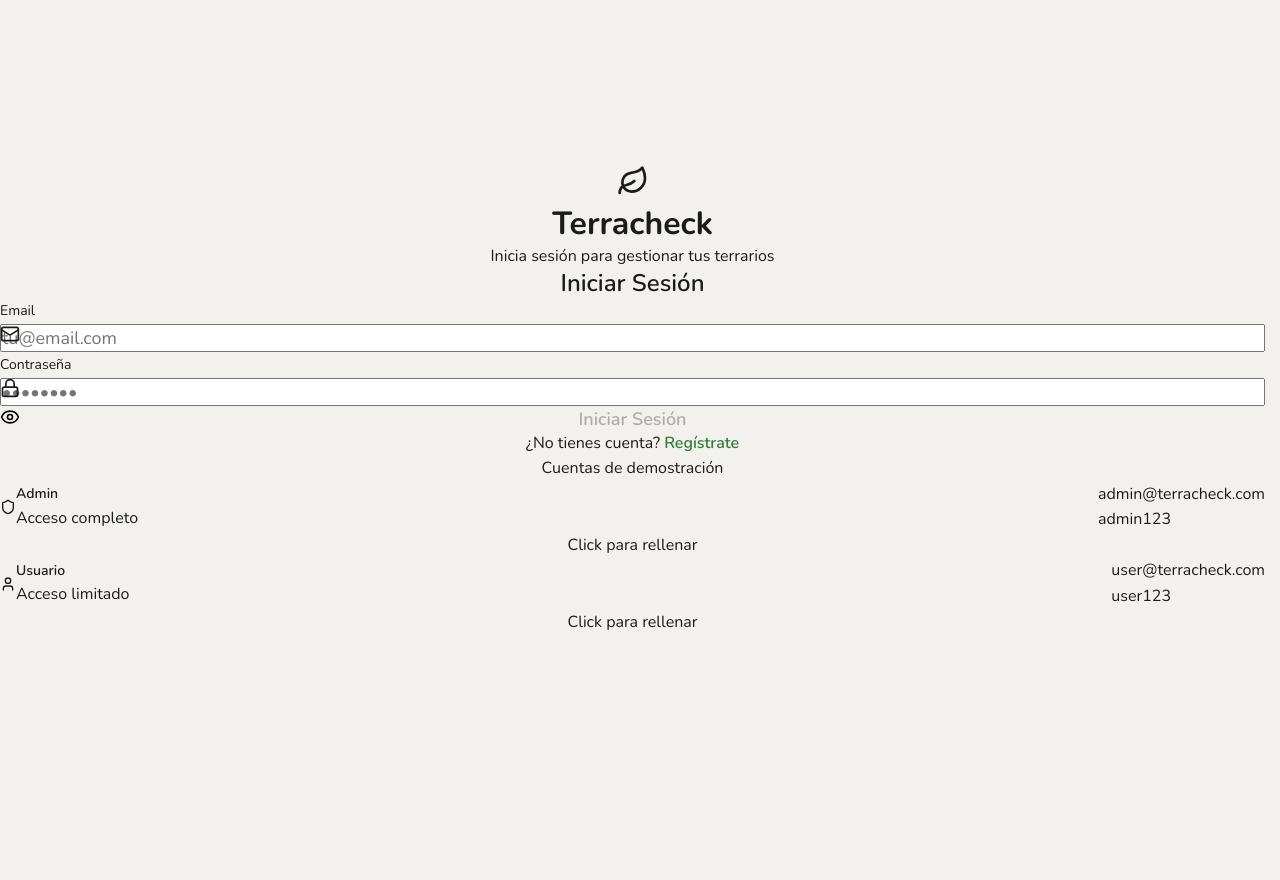
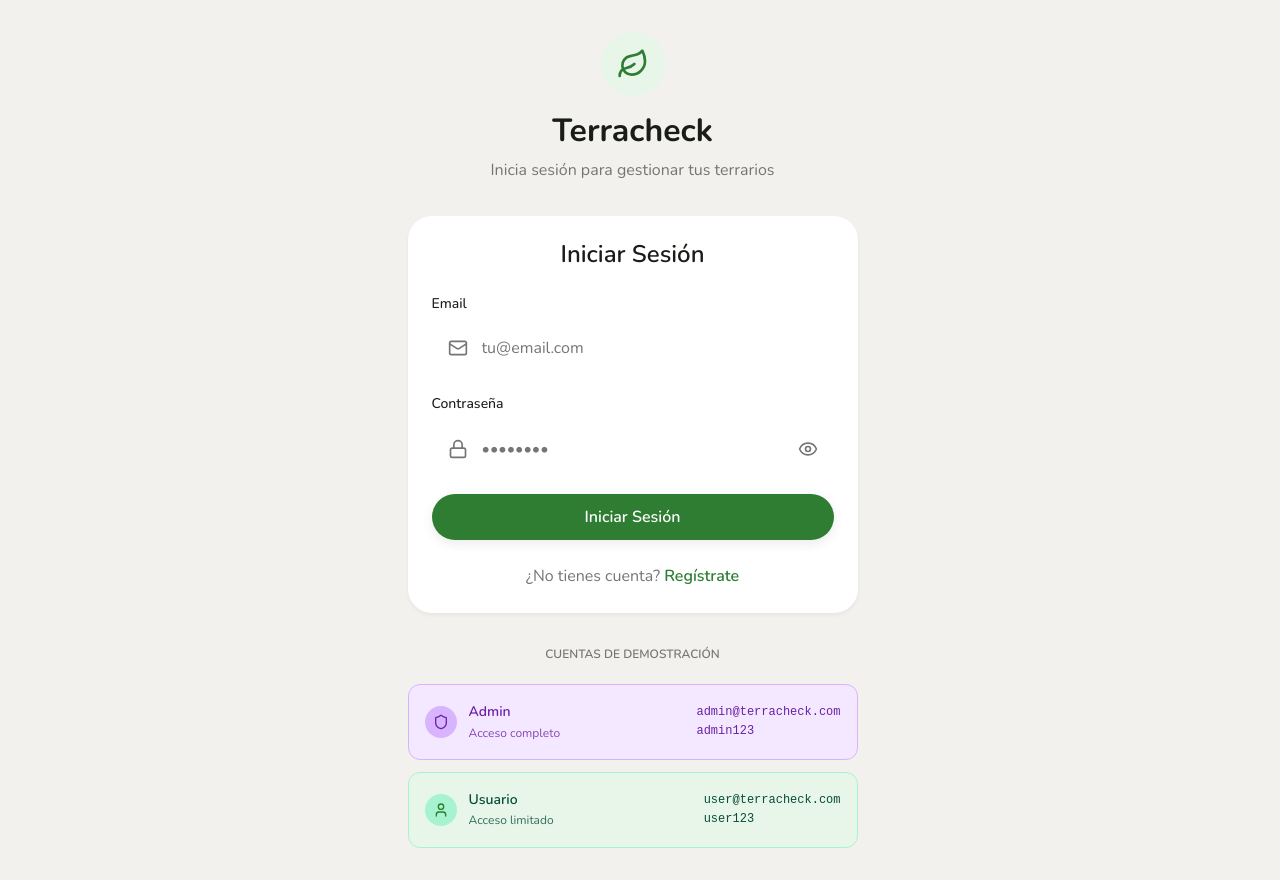
Before and after one commit to Alexrb11/Terracheck, a Vue app in the folder frontend/: page /login in a window 1280 px wide. Before the commit the page ends 800 px from the top, so only its background shows below. Built offline with nearby package versions, Linux system fonts and the light colour scheme.

Commit message:
feat(frontend): login and sign up styles

```diff
--- a/frontend/src/views/LoginView.vue
+++ b/frontend/src/views/LoginView.vue
@@ -1,80 +1,61 @@
 <template>
-  <div class="min-h-screen flex items-center justify-center px-4 py-12">
-    <div class="w-full max-w-md">
-      <!-- Logo/Header -->
-      <div class="text-center mb-8">
-        <div class="inline-flex items-center justify-center w-16 h-16 bg-emerald-100 rounded-full mb-4">
-          <LeafIcon :size="32" class="text-emerald-600" />
+  <div class="auth-view">
+    <div class="auth-container">
+      <div class="auth-header">
+        <div class="logo-circle">
+          <LeafIcon :size="32" />
         </div>
-        <h1 class="text-3xl font-bold text-slate-800">Terracheck</h1>
-        <p class="text-slate-600 mt-2">Inicia sesión para gestionar tus terrarios</p>
+        <h1 class="auth-title">Terracheck</h1>
+        <p class="auth-subtitle">Inicia sesión para gestionar tus terrarios</p>
       </div>
 
-      <!-- Card de Login -->
-      <div class="bg-white rounded-3xl shadow-lg p-8">
-        <h2 class="text-2xl font-semibold text-slate-800 mb-6 text-center">
-          Iniciar Sesión
-        </h2>
+      <div class="card auth-card">
+        <h2 class="card-title">Iniciar Sesión</h2>
 
-        <!-- Mensaje de error -->
-        <div
-          v-if="authStore.error"
-          class="mb-6 p-4 bg-red-50 border border-red-200 rounded-2xl flex items-center gap-3"
-        >
-          <AlertCircleIcon :size="20" class="text-red-600 flex-shrink-0" />
-          <p class="text-red-700 text-sm">{{ authStore.error }}</p>
-          <button
-            @click="authStore.clearError()"
-            class="ml-auto text-red-400 hover:text-red-600"
-          >
+        <div v-if="authStore.error" class="alert alert-danger mb-md">
+          <div class="alert-content">
+            <AlertCircleIcon :size="20" />
+            <span>{{ authStore.error }}</span>
+          </div>
+          <button @click="authStore.clearError()" class="btn-icon">
             <XIcon :size="18" />
           </button>
         </div>
 
-        <form @submit.prevent="handleLogin" class="space-y-5">
-          <!-- Email -->
-          <div>
-            <label for="email" class="block text-sm font-medium text-slate-700 mb-2">
-              Email
-            </label>
-            <div class="relative">
-              <div class="absolute inset-y-0 left-0 pl-4 flex items-center pointer-events-none">
-                <MailIcon :size="20" class="text-slate-400" />
-              </div>
+        <form @submit.prevent="handleLogin" class="auth-form">
+          <div class="form-group">
+            <label for="email" class="form-label">Email</label>
+            <div class="input-wrapper">
+              <MailIcon :size="20" class="input-icon" />
               <input
                 id="email"
                 v-model="form.email"
                 type="email"
                 required
                 autocomplete="email"
-                class="w-full pl-12 pr-4 py-3 rounded-2xl border-2 border-stone-200 focus:border-emerald-600 focus:outline-none text-lg"
+                class="input-field input-with-icon"
                 placeholder="tu@email.com"
               />
             </div>
           </div>
 
-          <!-- Password -->
-          <div>
-            <label for="password" class="block text-sm font-medium text-slate-700 mb-2">
-              Contraseña
-            </label>
-            <div class="relative">
-              <div class="absolute inset-y-0 left-0 pl-4 flex items-center pointer-events-none">
-                <LockIcon :size="20" class="text-slate-400" />
-              </div>
+          <div class="form-group">
+            <label for="password" class="form-label">Contraseña</label>
+            <div class="input-wrapper">
+              <LockIcon :size="20" class="input-icon" />
               <input
                 id="password"
                 v-model="form.password"
                 :type="showPassword ? 'text' : 'password'"
                 required
                 autocomplete="current-password"
-                class="w-full pl-12 pr-12 py-3 rounded-2xl border-2 border-stone-200 focus:border-emerald-600 focus:outline-none text-lg"
+                class="input-field input-with-icon input-with-action"
                 placeholder="••••••••"
               />
               <button
                 type="button"
                 @click="showPassword = !showPassword"
-                class="absolute inset-y-0 right-0 pr-4 flex items-center text-slate-400 hover:text-slate-600"
+                class="input-action-btn"
               >
                 <EyeIcon v-if="!showPassword" :size="20" />
                 <EyeOffIcon v-else :size="20" />
@@ -82,81 +63,63 @@
             </div>
           </div>
 
-          <!-- Submit Button -->
           <button
             type="submit"
             :disabled="authStore.loading || !isFormValid"
-            class="w-full py-3 px-6 bg-emerald-600 text-white font-semibold text-lg rounded-2xl hover:bg-emerald-700 transition-colors shadow-lg disabled:opacity-50 disabled:cursor-not-allowed flex items-center justify-center gap-2"
+            class="btn btn-primary w-full"
           >
-            <LoaderIcon v-if="authStore.loading" :size="20" class="animate-spin" />
+            <LoaderIcon v-if="authStore.loading" :size="20" class="spin" />
             <span>{{ authStore.loading ? 'Iniciando sesión...' : 'Iniciar Sesión' }}</span>
           </button>
         </form>
 
-        <!-- Link a registro -->
-        <p class="mt-6 text-center text-slate-600">
+        <p class="auth-footer">
           ¿No tienes cuenta?
-          <router-link
-            to="/register"
-            class="text-emerald-600 font-semibold hover:text-emerald-700 transition-colors"
-          >
+          <router-link to="/register" class="link-primary">
             Regístrate
           </router-link>
         </p>
       </div>
 
-      <!-- Credenciales de demo -->
-      <div class="mt-6 space-y-3">
-        <p class="text-xs text-slate-500 text-center uppercase font-medium">Cuentas de demostración</p>
+      <div class="demo-accounts">
+        <p class="demo-title">Cuentas de demostración</p>
 
-        <!-- Admin -->
         <div
-          class="p-4 bg-purple-50 border border-purple-200 rounded-2xl cursor-pointer hover:bg-purple-100 transition-colors group"
+          class="demo-card demo-card--admin"
           @click="fillCredentials('admin@terracheck.com', 'admin123')"
         >
-          <div class="flex items-center justify-between">
-            <div class="flex items-center gap-3">
-              <div class="w-8 h-8 bg-purple-200 rounded-full flex items-center justify-center">
-                <ShieldIcon :size="16" class="text-purple-700" />
+          <div class="demo-info">
+            <div class="demo-icon demo-icon--admin">
+              <ShieldIcon :size="16" />
             </div>
             <div>
-                <p class="text-sm font-semibold text-purple-800">Admin</p>
-                <p class="text-xs text-purple-600">Acceso completo</p>
+              <p class="demo-name demo-text--admin">Admin</p>
+              <p class="demo-role demo-text--admin">Acceso completo</p>
             </div>
           </div>
           <div class="text-right">
-              <p class="text-xs font-mono text-purple-700">admin@terracheck.com</p>
-              <p class="text-xs font-mono text-purple-600">admin123</p>
+            <p class="demo-email demo-text--admin">admin@terracheck.com</p>
+            <p class="demo-pass demo-text--admin">admin123</p>
           </div>
         </div>
-          <p class="text-[10px] text-purple-500 mt-2 text-center opacity-0 group-hover:opacity-100 transition-opacity">
-            Click para rellenar
-          </p>
-        </div>
 
-        <!-- User -->
         <div
-          class="p-4 bg-emerald-50 border border-emerald-200 rounded-2xl cursor-pointer hover:bg-emerald-100 transition-colors group"
+          class="demo-card demo-card--user"
           @click="fillCredentials('user@terracheck.com', 'user123')"
         >
-          <div class="flex items-center justify-between">
-            <div class="flex items-center gap-3">
-              <div class="w-8 h-8 bg-emerald-200 rounded-full flex items-center justify-center">
-                <UserIcon :size="16" class="text-emerald-700" />
+          <div class="demo-info">
+            <div class="demo-icon demo-icon--user">
+              <UserIcon :size="16" />
             </div>
             <div>
-                <p class="text-sm font-semibold text-emerald-800">Usuario</p>
-                <p class="text-xs text-emerald-600">Acceso limitado</p>
+              <p class="demo-name demo-text--user">Usuario</p>
+              <p class="demo-role demo-text--user">Acceso limitado</p>
             </div>
           </div>
           <div class="text-right">
-              <p class="text-xs font-mono text-emerald-700">user@terracheck.com</p>
-              <p class="text-xs font-mono text-emerald-600">user123</p>
+            <p class="demo-email demo-text--user">user@terracheck.com</p>
+            <p class="demo-pass demo-text--user">user123</p>
           </div>
-          </div>
-          <p class="text-[10px] text-emerald-500 mt-2 text-center opacity-0 group-hover:opacity-100 transition-opacity">
-            Click para rellenar
-          </p>
         </div>
       </div>
     </div>
@@ -196,9 +159,7 @@ const isFormValid = computed(() => {
 
 const handleLogin = async () => {
   if (!isFormValid.value) return
-
   const success = await authStore.login(form.value.email, form.value.password)
-
   if (success) {
     router.push('/')
   }
@@ -209,3 +170,264 @@ const fillCredentials = (email: string, password: string) => {
   form.value.password = password
 }
 </script>
+
+<style scoped>
+.auth-view {
+  min-height: 100vh;
+  display: flex;
+  align-items: center;
+  justify-content: center;
+  padding: 2rem 1rem;
+  background-color: var(--color-background);
+}
+
+.auth-container {
+  width: 100%;
+  max-width: 450px;
+}
+
+/* Header */
+.auth-header {
+  text-align: center;
+  margin-bottom: 2rem;
+}
+
+.logo-circle {
+  display: inline-flex;
+  align-items: center;
+  justify-content: center;
+  width: 64px;
+  height: 64px;
+  background-color: var(--color-primary-light);
+  border-radius: 50%;
+  color: var(--color-primary);
+  margin-bottom: 1rem;
+}
+
+.auth-title {
+  font-size: 2rem;
+  font-weight: 700;
+  color: var(--color-text-main);
+  margin: 0;
+}
+
+.auth-subtitle {
+  color: var(--color-text-muted);
+  margin-top: 0.5rem;
+}
+
+/* Card & Form */
+.card-title {
+  font-size: 1.5rem;
+  font-weight: 600;
+  color: var(--color-text-main);
+  margin: 0 0 1.5rem 0;
+  text-align: center;
+}
+
+.auth-form {
+  display: flex;
+  flex-direction: column;
+  gap: 1.25rem;
+}
+
+.form-group {
+  display: flex;
+  flex-direction: column;
+}
+
+.form-label {
+  font-size: 0.875rem;
+  font-weight: 500;
+  color: var(--color-text-main);
+  margin-bottom: 0.5rem;
+}
+
+/* Inputs con Iconos */
+.input-wrapper {
+  position: relative;
+  display: flex;
+  align-items: center;
+}
+
+.input-icon {
+  position: absolute;
+  left: 1rem;
+  color: var(--color-text-muted);
+  pointer-events: none;
+}
+
+.input-with-icon {
+  padding-left: 3rem !important;
+}
+
+.input-with-action {
+  padding-right: 3rem !important;
+}
+
+.input-action-btn {
+  position: absolute;
+  right: 0.75rem;
+  background: none;
+  border: none;
+  color: var(--color-text-muted);
+  cursor: pointer;
+  display: flex;
+  align-items: center;
+  padding: 0.25rem;
+}
+
+.input-action-btn:hover {
+  color: var(--color-text-main);
+}
+
+/* Botones y Links */
+.w-full {
+  width: 100%;
+}
+
+.spin {
+  animation: spin 1s linear infinite;
+}
+
+.auth-footer {
+  margin-top: 1.5rem;
+  text-align: center;
+  color: var(--color-text-muted);
+}
+
+.link-primary {
+  color: var(--color-primary);
+  font-weight: 600;
+  text-decoration: none;
+  transition: color var(--transition-fast);
+}
+
+.link-primary:hover {
+  color: #1b5e20; /* Darker green */
+}
+
+/* Alerts custom */
+.alert {
+  flex-direction: row;
+  justify-content: space-between;
+  padding: 1rem;
+}
+
+.alert-content {
+  display: flex;
+  align-items: center;
+  gap: 0.75rem;
+  font-size: 0.9rem;
+}
+
+.btn-icon {
+  background: none;
+  border: none;
+  color: inherit;
+  cursor: pointer;
+  opacity: 0.7;
+}
+
+.btn-icon:hover {
+  opacity: 1;
+}
+
+@keyframes spin {
+  from { transform: rotate(0deg); }
+  to { transform: rotate(360deg); }
+}
+
+/* Demo Accounts Styles */
+.demo-accounts {
+  margin-top: 2rem;
+  display: flex;
+  flex-direction: column;
+  gap: 0.75rem;
+}
+
+.demo-title {
+  text-align: center;
+  font-size: 0.75rem;
+  text-transform: uppercase;
+  font-weight: 600;
+  color: var(--color-text-muted);
+  margin-bottom: 0.5rem;
+}
+
+.demo-card {
+  padding: 1rem;
+  border-radius: var(--radius-md);
+  border: 1px solid transparent;
+  cursor: pointer;
+  display: flex;
+  align-items: center;
+  justify-content: space-between;
+  transition: all var(--transition-fast);
+}
+
+.demo-info {
+  display: flex;
+  align-items: center;
+  gap: 0.75rem;
+}
+
+.demo-icon {
+  width: 32px;
+  height: 32px;
+  border-radius: 50%;
+  display: flex;
+  align-items: center;
+  justify-content: center;
+}
+
+.demo-name {
+  font-size: 0.875rem;
+  font-weight: 600;
+  margin: 0;
+}
+
+.demo-role {
+  font-size: 0.75rem;
+  margin: 0;
+  opacity: 0.8;
+}
+
+.demo-email, .demo-pass {
+  font-size: 0.75rem;
+  font-family: monospace;
+  margin: 0;
+}
+
+/* Admin Theme */
+.demo-card--admin {
+  background-color: #f3e8ff; /* Purple 50 equivalent */
+  border-color: #d8b4fe;
+}
+.demo-card--admin:hover {
+  background-color: #e9d5ff;
+}
+.demo-icon--admin {
+  background-color: #d8b4fe;
+  color: #6b21a8;
+}
+.demo-text--admin {
+  color: #6b21a8;
+}
+
+/* User Theme */
+.demo-card--user {
+  background-color: var(--color-primary-light);
+  border-color: #a7f3d0;
+}
+.demo-card--user:hover {
+  background-color: #d1fae5;
+}
+.demo-icon--user {
+  background-color: #a7f3d0;
+  color: var(--color-primary);
+}
+.demo-text--user {
+  color: #064e3b;
+}
+</style>
--- a/frontend/src/views/RegisterView.vue
+++ b/frontend/src/views/RegisterView.vue
@@ -1,88 +1,64 @@
 <template>
-  <div class="min-h-screen flex items-center justify-center px-4 py-12">
-    <div class="w-full max-w-md">
-      <!-- Logo/Header -->
-      <div class="text-center mb-8">
-        <div class="inline-flex items-center justify-center w-16 h-16 bg-emerald-100 rounded-full mb-4">
-          <LeafIcon :size="32" class="text-emerald-600" />
+  <div class="auth-view">
+    <div class="auth-container">
+      <div class="auth-header">
+        <div class="logo-circle">
+          <LeafIcon :size="32" />
         </div>
-        <h1 class="text-3xl font-bold text-slate-800">Terracheck</h1>
-        <p class="text-slate-600 mt-2">Crea tu cuenta para empezar</p>
+        <h1 class="auth-title">Terracheck</h1>
+        <p class="auth-subtitle">Crea tu cuenta para empezar</p>
       </div>
 
-      <!-- Card de Registro -->
-      <div class="bg-white rounded-3xl shadow-lg p-8">
-        <h2 class="text-2xl font-semibold text-slate-800 mb-6 text-center">
-          Crear Cuenta
-        </h2>
+      <div class="card auth-card">
+        <h2 class="card-title">Crear Cuenta</h2>
 
-        <!-- Mensaje de error -->
-        <div
-          v-if="authStore.error"
-          class="mb-6 p-4 bg-red-50 border border-red-200 rounded-2xl flex items-center gap-3"
-        >
-          <AlertCircleIcon :size="20" class="text-red-600 flex-shrink-0" />
-          <p class="text-red-700 text-sm">{{ authStore.error }}</p>
-          <button
-            @click="authStore.clearError()"
-            class="ml-auto text-red-400 hover:text-red-600"
-          >
+        <div v-if="authStore.error" class="alert alert-danger mb-md">
+          <div class="alert-content">
+            <AlertCircleIcon :size="20" />
+            <span>{{ authStore.error }}</span>
+          </div>
+          <button @click="authStore.clearError()" class="btn-icon">
             <XIcon :size="18" />
           </button>
         </div>
 
-        <form @submit.prevent="handleRegister" class="space-y-5">
-          <!-- Nombre -->
-          <div>
-            <label for="name" class="block text-sm font-medium text-slate-700 mb-2">
-              Nombre
-            </label>
-            <div class="relative">
-              <div class="absolute inset-y-0 left-0 pl-4 flex items-center pointer-events-none">
-                <UserIcon :size="20" class="text-slate-400" />
-              </div>
+        <form @submit.prevent="handleRegister" class="auth-form">
+          <div class="form-group">
+            <label for="name" class="form-label">Nombre</label>
+            <div class="input-wrapper">
+              <UserIcon :size="20" class="input-icon" />
               <input
                 id="name"
                 v-model="form.name"
                 type="text"
                 required
                 autocomplete="name"
-                class="w-full pl-12 pr-4 py-3 rounded-2xl border-2 border-stone-200 focus:border-emerald-600 focus:outline-none text-lg"
+                class="input-field input-with-icon"
                 placeholder="Tu nombre"
               />
             </div>
           </div>
 
-          <!-- Email -->
-          <div>
-            <label for="email" class="block text-sm font-medium text-slate-700 mb-2">
-              Email
-            </label>
-            <div class="relative">
-              <div class="absolute inset-y-0 left-0 pl-4 flex items-center pointer-events-none">
-                <MailIcon :size="20" class="text-slate-400" />
-              </div>
+          <div class="form-group">
+            <label for="email" class="form-label">Email</label>
+            <div class="input-wrapper">
+              <MailIcon :size="20" class="input-icon" />
               <input
                 id="email"
                 v-model="form.email"
                 type="email"
                 required
                 autocomplete="email"
-                class="w-full pl-12 pr-4 py-3 rounded-2xl border-2 border-stone-200 focus:border-emerald-600 focus:outline-none text-lg"
+                class="input-field input-with-icon"
                 placeholder="tu@email.com"
               />
             </div>
           </div>
 
-          <!-- Password -->
-          <div>
-            <label for="password" class="block text-sm font-medium text-slate-700 mb-2">
-              Contraseña
-            </label>
-            <div class="relative">
-              <div class="absolute inset-y-0 left-0 pl-4 flex items-center pointer-events-none">
-                <LockIcon :size="20" class="text-slate-400" />
-              </div>
+          <div class="form-group">
+            <label for="password" class="form-label">Contraseña</label>
+            <div class="input-wrapper">
+              <LockIcon :size="20" class="input-icon" />
               <input
                 id="password"
                 v-model="form.password"
@@ -90,44 +66,36 @@
                 required
                 autocomplete="new-password"
                 minlength="6"
-                class="w-full pl-12 pr-12 py-3 rounded-2xl border-2 border-stone-200 focus:border-emerald-600 focus:outline-none text-lg"
+                class="input-field input-with-icon input-with-action"
                 placeholder="Mínimo 6 caracteres"
               />
               <button
                 type="button"
                 @click="showPassword = !showPassword"
-                class="absolute inset-y-0 right-0 pr-4 flex items-center text-slate-400 hover:text-slate-600"
+                class="input-action-btn"
               >
                 <EyeIcon v-if="!showPassword" :size="20" />
                 <EyeOffIcon v-else :size="20" />
               </button>
             </div>
-            <p
-              v-if="form.password && form.password.length < 6"
-              class="mt-1 text-sm text-amber-600"
-            >
+            <p v-if="form.password && form.password.length < 6" class="form-hint warning">
               La contraseña debe tener al menos 6 caracteres
             </p>
           </div>
 
-          <!-- Submit Button -->
           <button
             type="submit"
             :disabled="authStore.loading || !isFormValid"
-            class="w-full py-3 px-6 bg-emerald-600 text-white font-semibold text-lg rounded-2xl hover:bg-emerald-700 transition-colors shadow-lg disabled:opacity-50 disabled:cursor-not-allowed flex items-center justify-center gap-2"
+            class="btn btn-primary w-full"
           >
-            <LoaderIcon v-if="authStore.loading" :size="20" class="animate-spin" />
+            <LoaderIcon v-if="authStore.loading" :size="20" class="spin" />
             <span>{{ authStore.loading ? 'Creando cuenta...' : 'Crear Cuenta' }}</span>
           </button>
         </form>
 
-        <!-- Link a login -->
-        <p class="mt-6 text-center text-slate-600">
+        <p class="auth-footer">
           ¿Ya tienes cuenta?
-          <router-link
-            to="/login"
-            class="text-emerald-600 font-semibold hover:text-emerald-700 transition-colors"
-          >
+          <router-link to="/login" class="link-primary">
             Inicia Sesión
           </router-link>
         </p>
@@ -173,15 +141,191 @@ const isFormValid = computed(() => {
 
 const handleRegister = async () => {
   if (!isFormValid.value) return
-
   const success = await authStore.register(
     form.value.name,
     form.value.email,
     form.value.password
   )
-
   if (success) {
     router.push('/')
   }
 }
 </script>
+
+<style scoped>
+/* Copia exactamente los mismos estilos del LoginView para mantener consistencia */
+.auth-view {
+  min-height: 100vh;
+  display: flex;
+  align-items: center;
+  justify-content: center;
+  padding: 2rem 1rem;
+  background-color: var(--color-background);
+}
+
+.auth-container {
+  width: 100%;
+  max-width: 450px;
+}
+
+/* Header */
+.auth-header {
+  text-align: center;
+  margin-bottom: 2rem;
+}
+
+.logo-circle {
+  display: inline-flex;
+  align-items: center;
+  justify-content: center;
+  width: 64px;
+  height: 64px;
+  background-color: var(--color-primary-light);
+  border-radius: 50%;
+  color: var(--color-primary);
+  margin-bottom: 1rem;
+}
+
+.auth-title {
+  font-size: 2rem;
+  font-weight: 700;
+  color: var(--color-text-main);
+  margin: 0;
+}
+
+.auth-subtitle {
+  color: var(--color-text-muted);
+  margin-top: 0.5rem;
+}
+
+/* Card & Form */
+.card-title {
+  font-size: 1.5rem;
+  font-weight: 600;
+  color: var(--color-text-main);
+  margin: 0 0 1.5rem 0;
+  text-align: center;
+}
+
+.auth-form {
+  display: flex;
+  flex-direction: column;
+  gap: 1.25rem;
+}
+
+.form-group {
+  display: flex;
+  flex-direction: column;
+}
+
+.form-label {
+  font-size: 0.875rem;
+  font-weight: 500;
+  color: var(--color-text-main);
+  margin-bottom: 0.5rem;
+}
+
+.form-hint {
+  font-size: 0.8rem;
+  margin-top: 0.25rem;
+}
+
+.form-hint.warning {
+  color: var(--color-accent);
+}
+
+/* Inputs con Iconos */
+.input-wrapper {
+  position: relative;
+  display: flex;
+  align-items: center;
+}
+
+.input-icon {
+  position: absolute;
+  left: 1rem;
+  color: var(--color-text-muted);
+  pointer-events: none;
+}
+
+.input-with-icon {
+  padding-left: 3rem !important;
+}
+
+.input-with-action {
+  padding-right: 3rem !important;
+}
+
+.input-action-btn {
+  position: absolute;
+  right: 0.75rem;
+  background: none;
+  border: none;
+  color: var(--color-text-muted);
+  cursor: pointer;
+  display: flex;
+  align-items: center;
+  padding: 0.25rem;
+}
+
+.input-action-btn:hover {
+  color: var(--color-text-main);
+}
+
+/* Botones y Links */
+.w-full {
+  width: 100%;
+}
+
+.spin {
+  animation: spin 1s linear infinite;
+}
+
+.auth-footer {
+  margin-top: 1.5rem;
+  text-align: center;
+  color: var(--color-text-muted);
+}
+
+.link-primary {
+  color: var(--color-primary);
+  font-weight: 600;
+  text-decoration: none;
+  transition: color var(--transition-fast);
+}
+
+.link-primary:hover {
+  color: #1b5e20;
+}
+
+/* Alerts custom */
+.alert {
+  flex-direction: row;
+  justify-content: space-between;
+  padding: 1rem;
+}
+
+.alert-content {
+  display: flex;
+  align-items: center;
+  gap: 0.75rem;
+  font-size: 0.9rem;
+}
+
+.btn-icon {
+  background: none;
+  border: none;
+  color: inherit;
+  cursor: pointer;
+  opacity: 0.7;
+}
+
+.btn-icon:hover {
+  opacity: 1;
+}
+
+@keyframes spin {
+  from { transform: rotate(0deg); }
+  to { transform: rotate(360deg); }
+}
+</style>
```
Also changed, not shown: frontend/src/stores/terrarium.ts (+8 -0 lines). Lines whose indentation alone changed are shown as unchanged.
